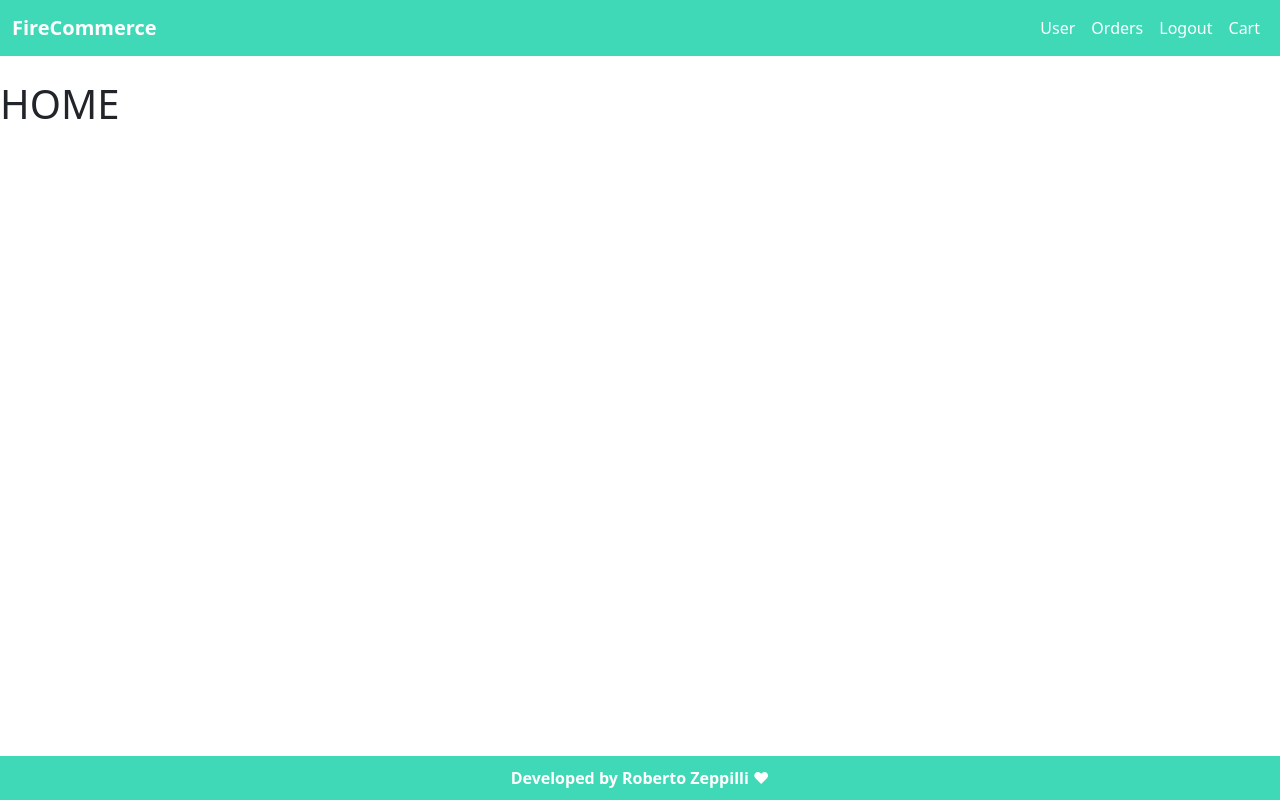
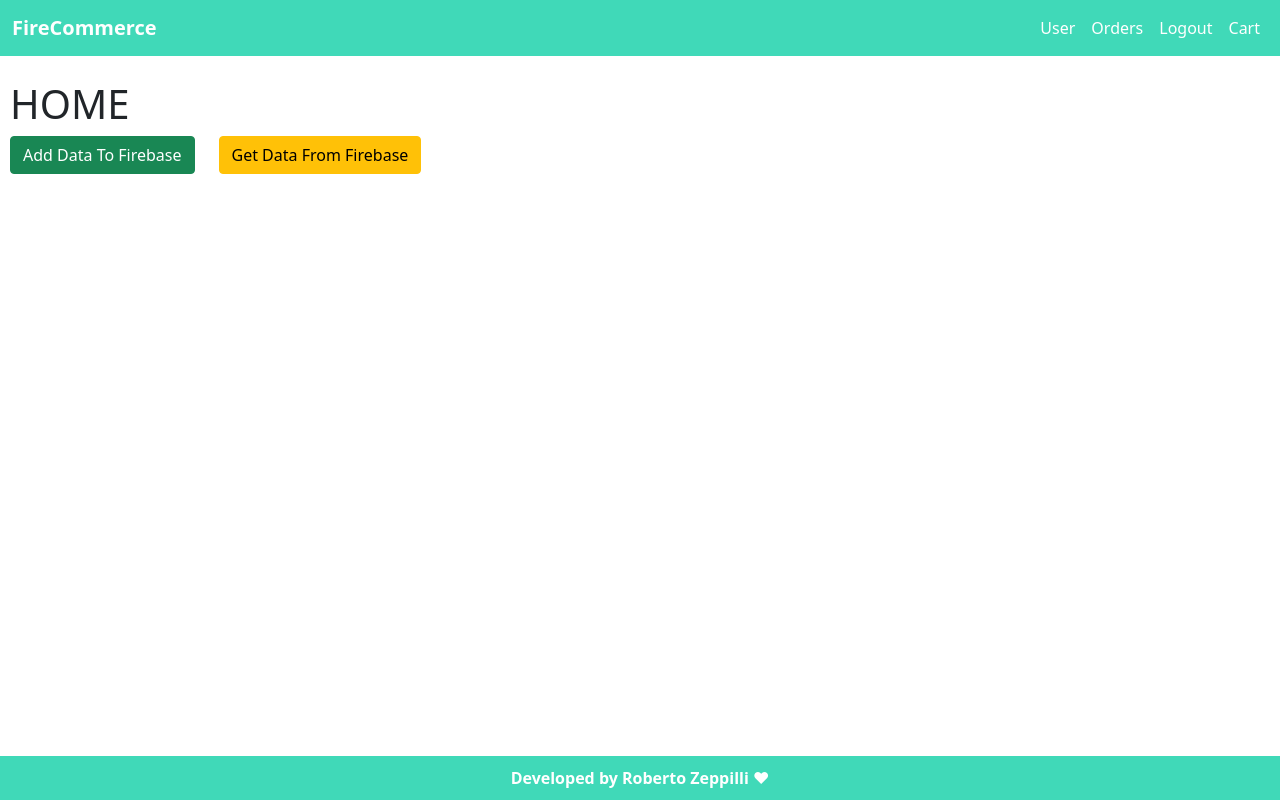
Before and after one commit to vikrammadankar/Book_Shelf, a React (Create React App) app: page / in a window 1280 px wide. Built offline with nearby package versions, Linux system fonts and the light colour scheme; a web font is replaced by a local one.

Commit message:
some trial with firebase adding/retrieving data

```diff
--- a/src/firebase.js
+++ b/src/firebase.js
@@ -1,6 +1,7 @@
 // Import the functions you need from the SDKs you need
 
 import { initializeApp } from "firebase/app";
+import { getAuth, getFirestore } from 'firebase/firestore'
 
 // TODO: Add SDKs for Firebase products that you want to use
 
@@ -29,3 +30,6 @@ const firebaseConfig = {
 // Initialize Firebase
 
 const app = initializeApp(firebaseConfig);
+const DB = getFirestore(app)
+
+export default DB
--- a/src/pages/HomePage.js
+++ b/src/pages/HomePage.js
@@ -1,10 +1,51 @@
-import React from 'react'
+import React, { useState } from 'react'
 import { Layout } from '../components/components-provider/components-provider'
 
+import { collection, addDoc, getDocs } from "firebase/firestore";
+import DB from '../firebase';
+
 const HomePage = () => {
+
+    async function addData() {
+        try {
+            await addDoc(collection(DB, "users"), {
+                name: "Lola",
+                age: 24
+            })
+        } catch (error) {
+            console.log(error)
+        }
+    }
+
+    async function getData() {
+        try {
+            const users = await getDocs(collection(DB, 'users'))
+            let usersContainer = []
+            users.forEach(doc => {
+                const userWithID = {
+                    id: doc.id,
+                    ...doc.data()
+                }
+                usersContainer.push(userWithID)
+            })
+
+            console.log(usersContainer)
+        } catch (error) {
+            console.log(error)
+        }
+    }
+
+
+
     return (
         <Layout>
             <h1>HOME</h1>
+            <button className="btn btn-success me-4" onClick={addData} >
+                Add Data To Firebase
+            </button>
+            <button className="btn btn-warning" onClick={getData} >
+                Get Data From Firebase
+            </button>
         </Layout>
     )
 }
--- a/src/styles/layout.css
+++ b/src/styles/layout.css
@@ -35,6 +35,8 @@
 
 .content {
     padding-top: 80px;
+    padding-left: 10px;
+    padding-right: 10px;
 }
 
 .footer {
```
